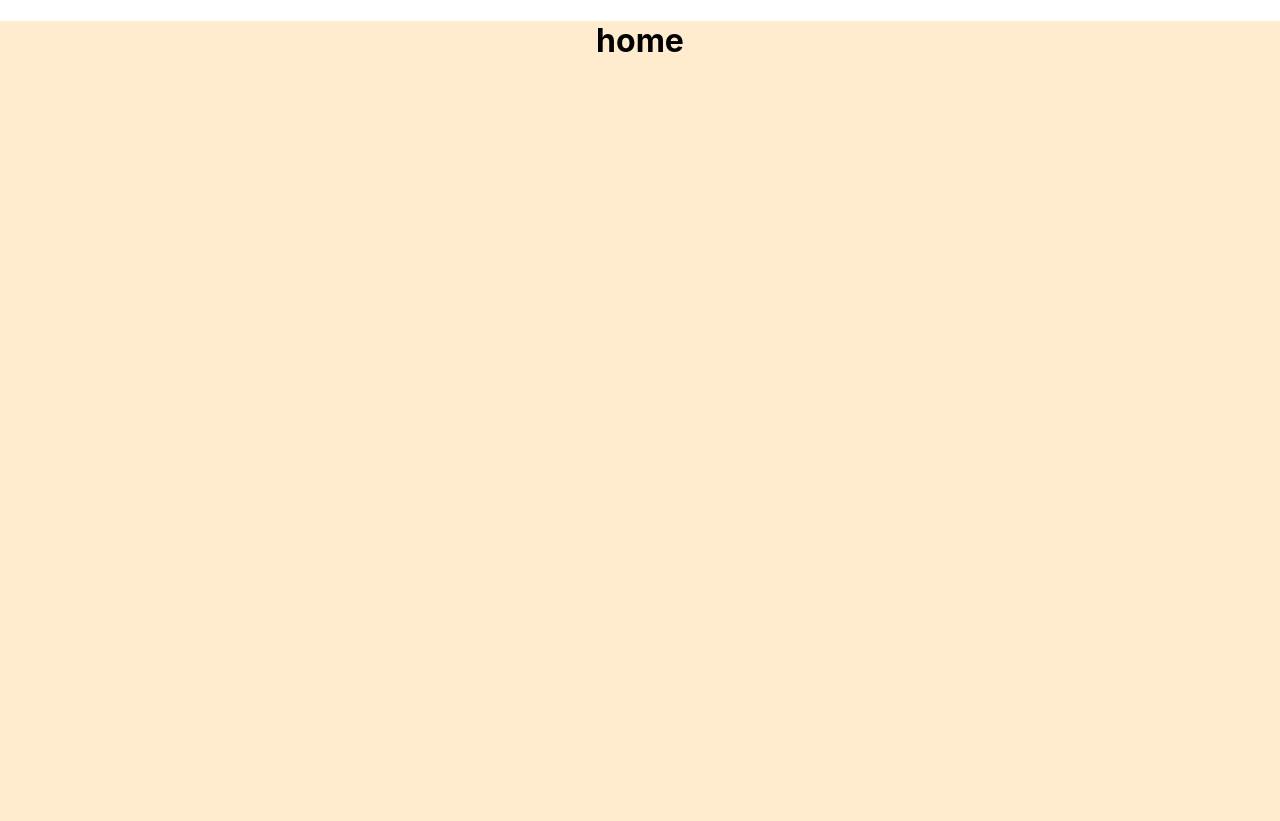
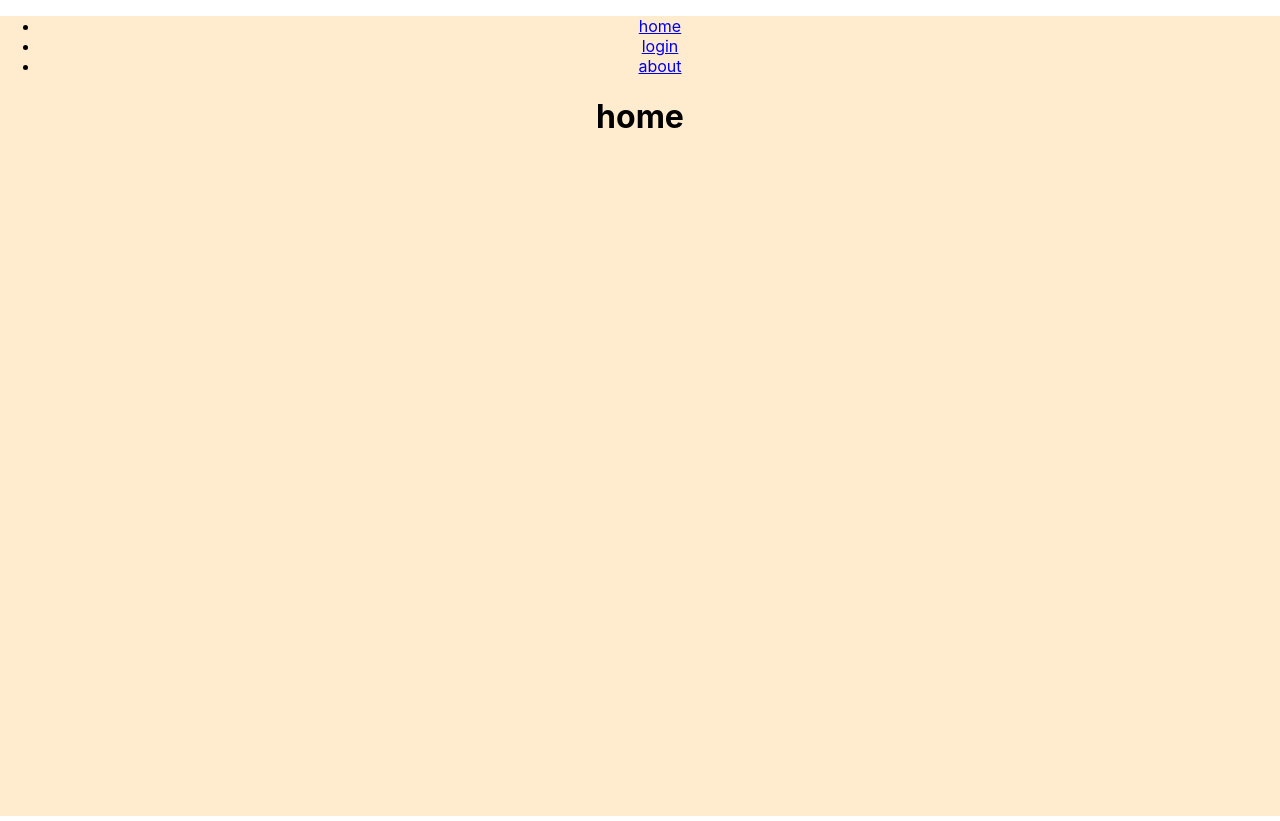
Before and after one commit to fletcher-greg/discord-pwa, a React (Create React App) app: page / in a window 1280 px wide. Built offline with nearby package versions, Linux system fonts and the light colour scheme.

Commit message:
add basic nav

```diff
--- a/src/App.js
+++ b/src/App.js
@@ -1,17 +1,22 @@
 import React from "react";
 import { Switch, BrowserRouter as Router, Route } from "react-router-dom";
 import "./App.css";
-
+//  LOCAL IMPORTS
+import Nav from "./components/nav";
 function App() {
   return (
     <div className="App">
       <Router>
+        <Nav />
         <Switch>
           <Route exact path="/">
             <h1>home</h1>
           </Route>
           <Route path="/login">
             <h1>login</h1>
+          </Route>
+          <Route path="/about">
+            <h1>About</h1>
           </Route>
         </Switch>
       </Router>
--- /dev/null
+++ b/src/components/nav/index.js
@@ -0,0 +1,17 @@
+import React from "react";
+import { Link } from "react-router-dom";
+export default () => (
+  <nav>
+    <ul>
+      <li>
+        <Link to="/">home</Link>
+      </li>{" "}
+      <li>
+        <Link to="/login">login</Link>
+      </li>{" "}
+      <li>
+        <Link to="/about">about</Link>
+      </li>
+    </ul>
+  </nav>
+);
```
